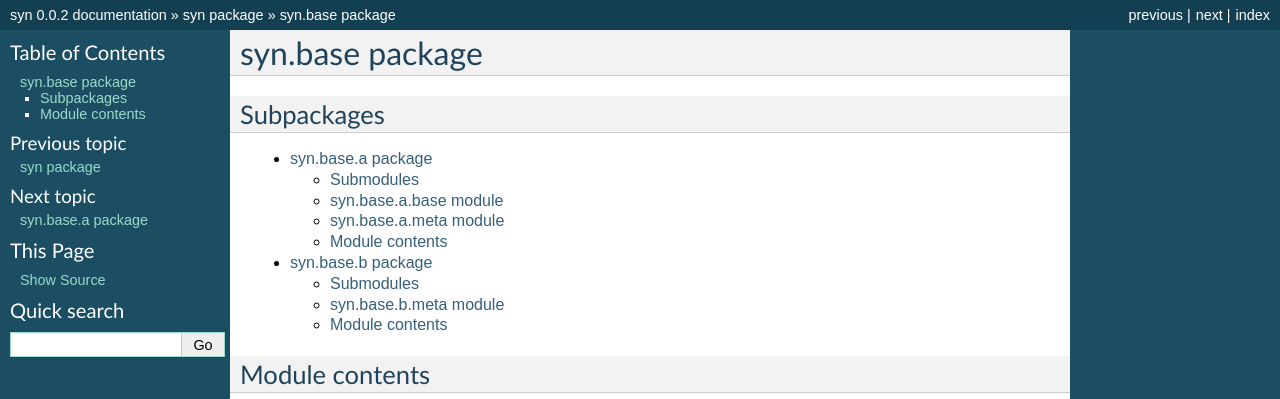
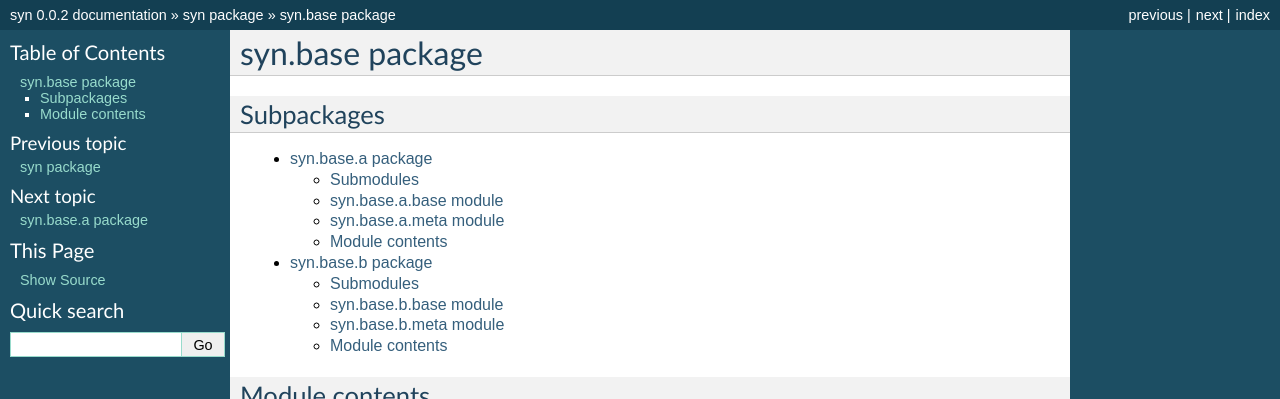
Before and after one commit to mbodenhamer/syn, a Sphinx documentation site: the page built from docs/syn.base.rst, in a window 1280 px wide, cut to the strip 0-399 px from the top of the page. Built offline with Sphinx 7.4.7, drawn with Linux system fonts in a browser that asks for light colours; pages that are not in the unit, such as notebooks, are missing from menus.

Commit message:
Updating docs

```diff
--- a/docs/syn.base.b.rst
+++ b/docs/syn.base.b.rst
@@ -3,6 +3,14 @@ syn.base.b package
 
 Submodules
 ----------
+
+syn.base.b.base module
+----------------------
+
+.. automodule:: syn.base.b.base
+    :members:
+    :undoc-members:
+    :show-inheritance:
 
 syn.base.b.meta module
 ----------------------
```
